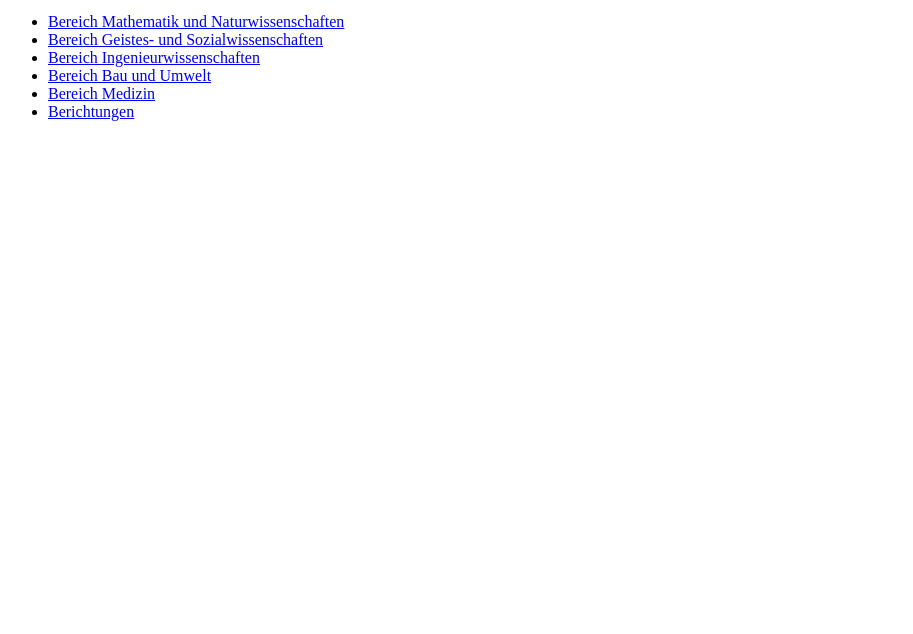
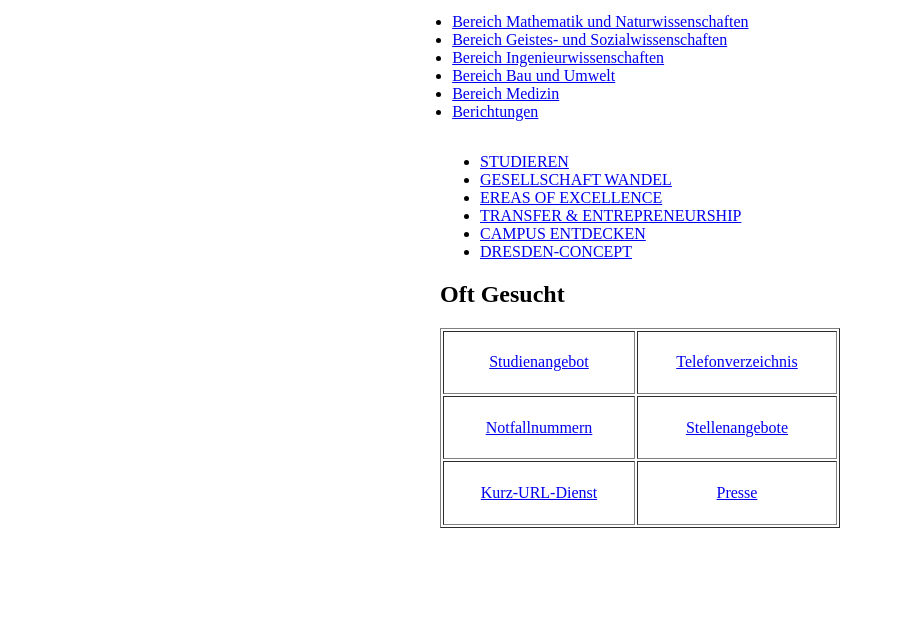
Before and after one commit to Wanjin5508/BFD_, a plain HTML site: page BFD_UE/UE_1/code_ue1/tud.html in a window 1280 px wide. Shown: the part 166-800 px from the top of the page, without its empty margins (0-913 px from the left). Drawn offline with Linux system fonts and the light colour scheme.

Commit message:
zusammenfügen von Li und Zhao

```diff
--- a/BFD_UE/UE_1/code_ue1/tud.html
+++ b/BFD_UE/UE_1/code_ue1/tud.html
@@ -8,6 +8,7 @@
             body {
                 display: flex;
                 align-items: center; /* 垂直居中 */
+                flex-direction: column;
             }
 
             h1 {
@@ -76,12 +77,48 @@
             </ul>
         </div>
 
+        <main>
+        <div id="inhalt"></div>
+            <ul>
+                <li class="listitem" aria-label="Navigation zu STUDIEREN"><a href="STUDIEREN.html">STUDIEREN</a></li>
+                <li class="listitem" aria-label="Navigation zu GESELLSCHAFT WANDEL"><a href="GESELLSCHAFT WANDEL.html">GESELLSCHAFT WANDEL</a></li>
+                <li class="listitem" aria-label="Navigation zu EREAS OF EXCELLENCE"><a href="EREAS OF EXCELLENCE.html">EREAS OF EXCELLENCE</a></li>
+                <li class="listitem" aria-label="Navigation zu TRANSFER & ENTREPRENEURSHIP"><a href="TRANSFER & ENTREPRENEURSHIP.html">TRANSFER & ENTREPRENEURSHIP</a></li>
+                <li class="listitem" aria-label="Navigation zu CAMPUS ENTDECKEN"><a href="CAMPUS ENTDECKEN.html">CAMPUS ENTDECKEN</a></li>
+                <li class="listitem" aria-label="Navigation zu DRESDEN-CONCEPT"><a href="DRESDEN-CONCEPT.html">DRESDEN-CONCEPT</a></li>
+            </ul>
+        </div>
+
+        <div>
+            <h2>Oft Gesucht</h2>
+        </div>
 
         <!-- 4. Darstellungsform: Table-->
-        <div>
+        <div class="text">
+            <table id="tabelle">
 
+                <table border = "1" width = "400px" height = "200px">
+
+                    <style>
+                    table{
+                text-align:center;
+                }
+                    </style>
+                <tr>
+                    <td><a href="Studienangebot.html" aria-label="Studienangebot">Studienangebot</a></td>
+                    <td><a href="Telefonverzeichnis" aria-label="Telefonverzeichnis">Telefonverzeichnis</a></td>
+                </tr>
+                <tr>
+                    <td><a href="Notfallnummern" aria-label="Notfallnummern">Notfallnummern</a></td>
+                    <td><a href="Stellenangebote" aria-label="Stellenangebote">Stellenangebote</a></td>
+                </tr>
+                <tr>
+                    <td><a href="Kurz-URL-Dienst" aria-label="Kurz-URL-Dienst">Kurz-URL-Dienst</a></td>
+                    <td><a href="Presse" aria-label="Kurz-URL-Dienst">Presse</a></td>
+                </tr>
+            </table>
         </div>
-
+    </main>
 
     </body>
 </html>
```
Also changed, not shown: BFD_UE/UE_1/code_ue1/tud_1.html (deleted, +0 -55 lines).
